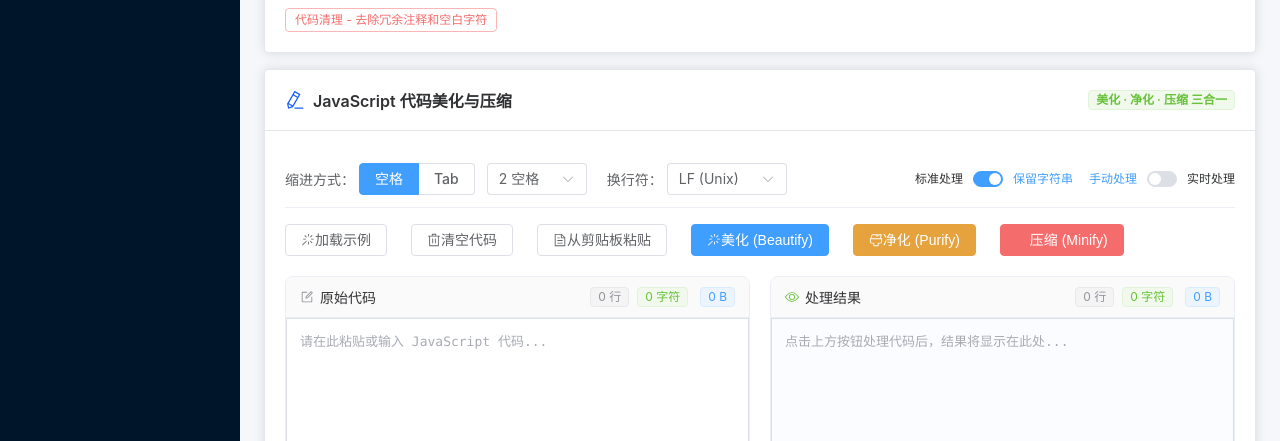
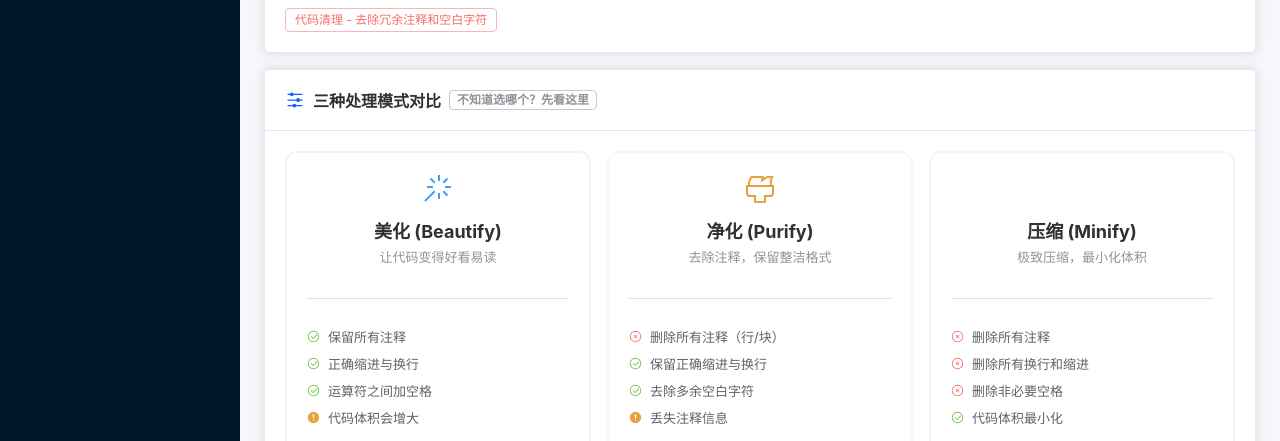
Before and after one commit to moliuying/tool_project, a Vue app in the folder frontend/: page /js-beautifier in a window 1280 px wide. Shown: the part 359-800 px from the top of the page. Built offline with nearby package versions, Linux system fonts and the light colour scheme; no server answers.

Commit message:
功能升级

```diff
--- a/frontend/src/views/JsCodeBeautifier.vue
+++ b/frontend/src/views/JsCodeBeautifier.vue
@@ -33,6 +33,143 @@
         <el-tag type="info" effect="plain">学习研究 - 分析混淆/压缩后的代码逻辑</el-tag>
         <el-tag type="danger" effect="plain">代码清理 - 去除冗余注释和空白字符</el-tag>
       </div>
+    </el-card>
+
+    <el-card class="mode-card">
+      <template #header>
+        <div class="card-header">
+          <el-icon :size="20" color="#165DFF">
+            <Operation />
+          </el-icon>
+          <span>三种处理模式对比</span>
+          <el-tag size="small" type="info" effect="plain">不知道选哪个？先看这里</el-tag>
+        </div>
+      </template>
+      <el-row :gutter="16">
+        <el-col :span="8">
+          <div class="mode-item mode-beautify" @click="loadExample; setTimeout(() => doBeautify(), 100)">
+            <div class="mode-icon">
+              <el-icon :size="32" color="#409eff"><MagicStick /></el-icon>
+            </div>
+            <div class="mode-name">美化 (Beautify)</div>
+            <div class="mode-brief">让代码变得好看易读</div>
+            <el-divider />
+            <div class="mode-features">
+              <div class="feature-item">
+                <el-icon color="#67c23a"><CircleCheck /></el-icon>
+                <span>保留所有注释</span>
+              </div>
+              <div class="feature-item">
+                <el-icon color="#67c23a"><CircleCheck /></el-icon>
+                <span>正确缩进与换行</span>
+              </div>
+              <div class="feature-item">
+                <el-icon color="#67c23a"><CircleCheck /></el-icon>
+                <span>运算符之间加空格</span>
+              </div>
+              <div class="feature-item">
+                <el-icon color="#e6a23c"><WarningFilled /></el-icon>
+                <span>代码体积会增大</span>
+              </div>
+            </div>
+            <el-divider />
+            <div class="mode-scenarios">
+              <div class="scenario-title">适用场景：</div>
+              <div class="scenario-tag-group">
+                <el-tag size="small" type="primary" effect="light">阅读压缩源码</el-tag>
+                <el-tag size="small" type="primary" effect="light">调试第三方库</el-tag>
+                <el-tag size="small" type="primary" effect="light">学习分析代码</el-tag>
+              </div>
+            </div>
+            <el-button type="primary" size="small" class="mode-btn" @click.stop="doBeautify">
+              <el-icon><MagicStick /></el-icon>
+              使用美化
+            </el-button>
+          </div>
+        </el-col>
+        <el-col :span="8">
+          <div class="mode-item mode-purify" @click="loadExample; setTimeout(() => doPurify(), 100)">
+            <div class="mode-icon">
+              <el-icon :size="32" color="#e6a23c"><Brush /></el-icon>
+            </div>
+            <div class="mode-name">净化 (Purify)</div>
+            <div class="mode-brief">去除注释，保留整洁格式</div>
+            <el-divider />
+            <div class="mode-features">
+              <div class="feature-item">
+                <el-icon color="#f56c6c"><CircleClose /></el-icon>
+                <span>删除所有注释（行/块）</span>
+              </div>
+              <div class="feature-item">
+                <el-icon color="#67c23a"><CircleCheck /></el-icon>
+                <span>保留正确缩进与换行</span>
+              </div>
+              <div class="feature-item">
+                <el-icon color="#67c23a"><CircleCheck /></el-icon>
+                <span>去除多余空白字符</span>
+              </div>
+              <div class="feature-item">
+                <el-icon color="#e6a23c"><WarningFilled /></el-icon>
+                <span>丢失注释信息</span>
+              </div>
+            </div>
+            <el-divider />
+            <div class="mode-scenarios">
+              <div class="scenario-title">适用场景：</div>
+              <div class="scenario-tag-group">
+                <el-tag size="small" type="warning" effect="light">代码提交前清理</el-tag>
+                <el-tag size="small" type="warning" effect="light">去除敏感注释</el-tag>
+                <el-tag size="small" type="warning" effect="light">规范代码格式</el-tag>
+              </div>
+            </div>
+            <el-button type="warning" size="small" class="mode-btn" @click.stop="doPurify">
+              <el-icon><Brush /></el-icon>
+              使用净化
+            </el-button>
+          </div>
+        </el-col>
+        <el-col :span="8">
+          <div class="mode-item mode-minify" @click="loadExample; setTimeout(() => doMinify(), 100)">
+            <div class="mode-icon">
+              <el-icon :size="32" color="#f56c6c"><Compress /></el-icon>
+            </div>
+            <div class="mode-name">压缩 (Minify)</div>
+            <div class="mode-brief">极致压缩，最小化体积</div>
+            <el-divider />
+            <div class="mode-features">
+              <div class="feature-item">
+                <el-icon color="#f56c6c"><CircleClose /></el-icon>
+                <span>删除所有注释</span>
+              </div>
+              <div class="feature-item">
+                <el-icon color="#f56c6c"><CircleClose /></el-icon>
+                <span>删除所有换行和缩进</span>
+              </div>
+              <div class="feature-item">
+                <el-icon color="#f56c6c"><CircleClose /></el-icon>
+                <span>删除非必要空格</span>
+              </div>
+              <div class="feature-item">
+                <el-icon color="#67c23a"><CircleCheck /></el-icon>
+                <span>代码体积最小化</span>
+              </div>
+            </div>
+            <el-divider />
+            <div class="mode-scenarios">
+              <div class="scenario-title">适用场景：</div>
+              <div class="scenario-tag-group">
+                <el-tag size="small" type="danger" effect="light">生产环境部署</el-tag>
+                <el-tag size="small" type="danger" effect="light">减小传输体积</el-tag>
+                <el-tag size="small" type="danger" effect="light">提升加载速度</el-tag>
+              </div>
+            </div>
+            <el-button type="danger" size="small" class="mode-btn" @click.stop="doMinify">
+              <el-icon><Compress /></el-icon>
+              使用压缩
+            </el-button>
+          </div>
+        </el-col>
+      </el-row>
     </el-card>
 
     <el-card class="main-card">
@@ -103,18 +240,24 @@
           <el-icon><Document /></el-icon>
           从剪贴板粘贴
         </el-button>
+        <el-tooltip content="格式化代码：保留注释、添加正确缩进和换行，让压缩代码变得清晰可读" placement="top">
           <el-button type="primary" size="default" @click="doBeautify" :loading="isProcessing">
             <el-icon><MagicStick /></el-icon>
             美化 (Beautify)
           </el-button>
+        </el-tooltip>
+        <el-tooltip content="净化代码：删除所有注释（行/块），保留整洁的缩进和格式，使代码干净规范" placement="top">
           <el-button type="warning" size="default" @click="doPurify" :loading="isProcessing">
             <el-icon><Brush /></el-icon>
             净化 (Purify)
           </el-button>
+        </el-tooltip>
+        <el-tooltip content="压缩代码：删除所有注释、换行和多余空格，最大程度减小代码体积，用于生产部署" placement="top">
           <el-button type="danger" size="default" @click="doMinify" :loading="isProcessing">
             <el-icon><Compress /></el-icon>
             压缩 (Minify)
           </el-button>
+        </el-tooltip>
       </div>
 
       <div class="editor-container">
@@ -251,6 +394,7 @@ import { ref, computed, watch } from 'vue'
 import {
   InfoFilled,
   Suitcase,
+  Operation,
   EditPen,
   Edit,
   View,
@@ -264,7 +408,10 @@ import {
   Download,
   DataLine,
   Lightning,
-  QuestionFilled
+  QuestionFilled,
+  CircleCheck,
+  CircleClose,
+  WarningFilled
 } from '@element-plus/icons-vue'
 import { ElMessage } from 'element-plus'
 
@@ -986,7 +1133,8 @@ watch([indentType, indentSize, newlineType], () => {
 }
 
 .guide-card,
-.scene-card {
+.scene-card,
+.mode-card {
   margin-bottom: 16px;
 }
 
@@ -994,6 +1142,114 @@ watch([indentType, indentSize, newlineType], () => {
   display: flex;
   flex-wrap: wrap;
   gap: 12px;
+}
+
+.mode-item {
+  border: 2px solid #ebeef5;
+  border-radius: 12px;
+  padding: 20px;
+  cursor: pointer;
+  transition: all 0.3s ease;
+  display: flex;
+  flex-direction: column;
+  height: 100%;
+  background: #fff;
+  position: relative;
+}
+
+.mode-item:hover {
+  transform: translateY(-4px);
+  box-shadow: 0 8px 24px rgba(0, 0, 0, 0.1);
+}
+
+.mode-beautify {
+  border-color: #ecf5ff;
+}
+
+.mode-beautify:hover {
+  border-color: #409eff;
+  background: linear-gradient(135deg, #ecf5ff 0%, #fff 100%);
+}
+
+.mode-purify {
+  border-color: #fdf6ec;
+}
+
+.mode-purify:hover {
+  border-color: #e6a23c;
+  background: linear-gradient(135deg, #fdf6ec 0%, #fff 100%);
+}
+
+.mode-minify {
+  border-color: #fef0f0;
+}
+
+.mode-minify:hover {
+  border-color: #f56c6c;
+  background: linear-gradient(135deg, #fef0f0 0%, #fff 100%);
+}
+
+.mode-icon {
+  display: flex;
+  justify-content: center;
+  margin-bottom: 12px;
+}
+
+.mode-name {
+  text-align: center;
+  font-size: 18px;
+  font-weight: 700;
+  color: #303133;
+  margin-bottom: 4px;
+}
+
+.mode-brief {
+  text-align: center;
+  font-size: 13px;
+  color: #909399;
+  margin-bottom: 8px;
+}
+
+.mode-features {
+  display: flex;
+  flex-direction: column;
+  gap: 8px;
+  margin: 4px 0;
+}
+
+.feature-item {
+  display: flex;
+  align-items: center;
+  gap: 8px;
+  font-size: 13px;
+  color: #606266;
+}
+
+.feature-item span {
+  flex: 1;
+}
+
+.mode-scenarios {
+  margin-top: 4px;
+}
+
+.scenario-title {
+  font-size: 12px;
+  color: #909399;
+  margin-bottom: 8px;
+  font-weight: 500;
+}
+
+.scenario-tag-group {
+  display: flex;
+  flex-wrap: wrap;
+  gap: 6px;
+}
+
+.mode-btn {
+  margin-top: 16px;
+  align-self: center;
+  width: 120px;
 }
 
 .card-header {
@@ -1185,5 +1441,9 @@ watch([indentType, indentSize, newlineType], () => {
   .editor-container {
     grid-template-columns: 1fr;
   }
+
+  .mode-card :deep(.el-col) {
+    margin-bottom: 16px;
+  }
 }
 </style>
```
Lines whose indentation alone changed are shown as unchanged.
